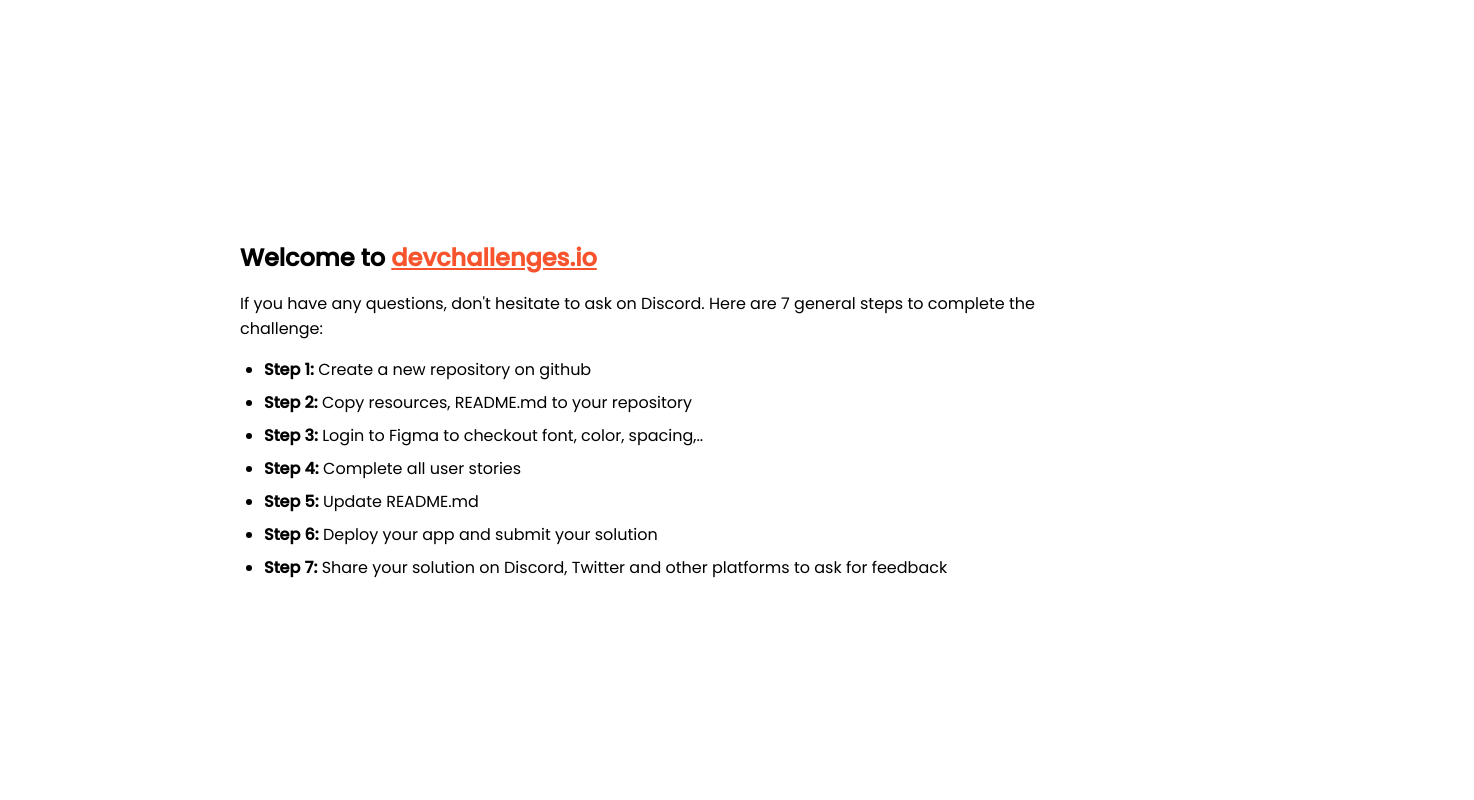
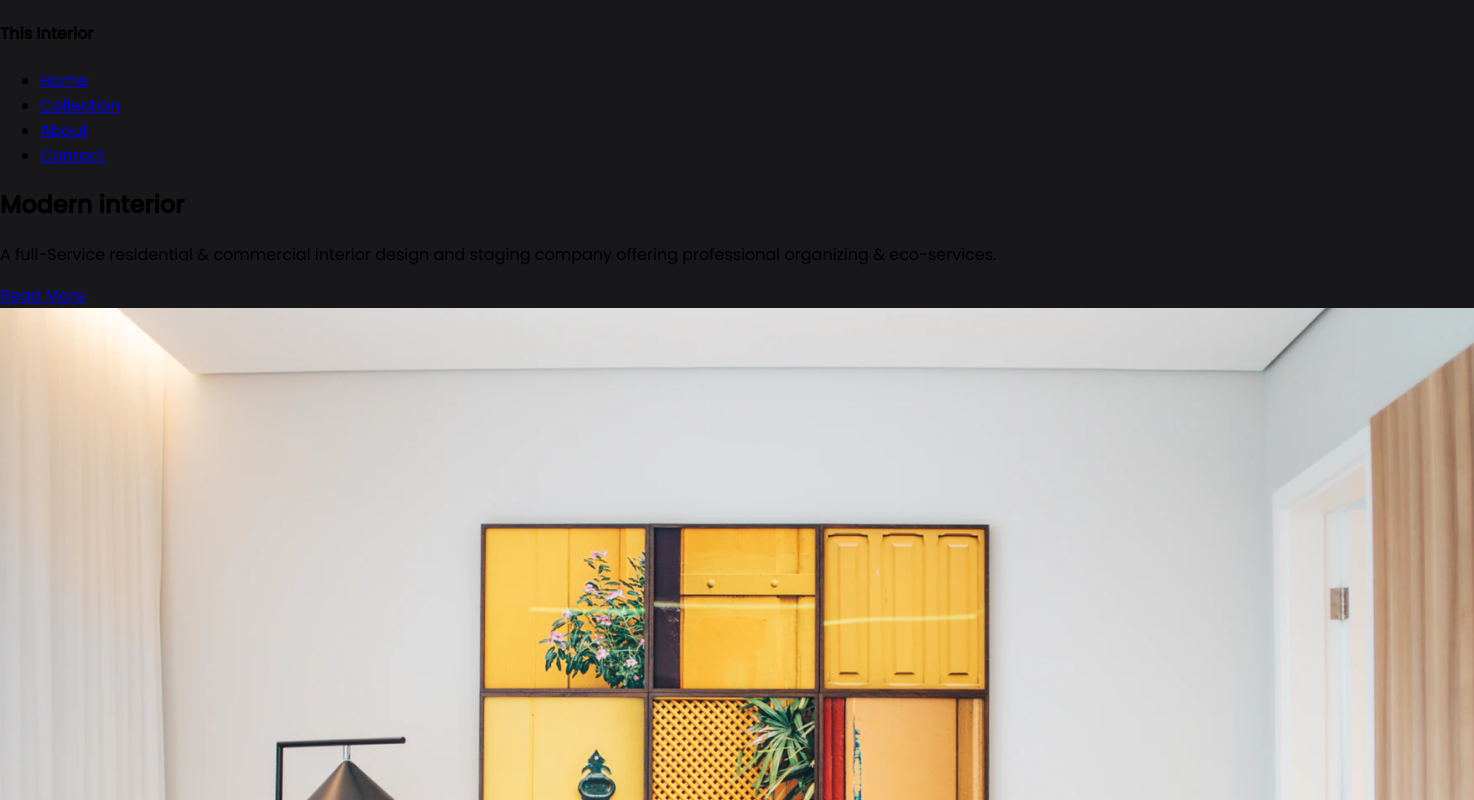
Before and after one commit to mariovarela99/interior_consultant_challenge, a plain HTML site: page index.html in a window 1280 px wide. Shown: the top 800 px of the page, 1474 px wide, since content can reach past the window. Drawn offline with Linux system fonts and the light colour scheme.

Commit message:
:truck: Order FIles and Get Starting with basic HTMl and Basic CSS

```diff
--- /dev/null
+++ b/assets/styles/styles.scss
@@ -0,0 +1,14 @@
+body {
+  font-family: "Poppins", sans-serif;
+  background: #181719;
+}
+
+* {
+  box-sizing: border-box;
+}
+
+body,
+html {
+  margin: 0;
+  padding: 0;
+}
--- a/index.html
+++ b/index.html
@@ -8,7 +8,7 @@
   maximum-scale=5"
     />
 
-    <link rel="icon" href="devchallenges.png" />
+    <link rel="icon" href="./assets/images/devchallenges.png" />
 
     <link
       rel="shortcut icon"
@@ -21,75 +21,56 @@
       rel="stylesheet"
     />
 
-    <title>Devchallenges</title>
-
-    <style>
-      body {
-        font-family: "Poppins", sans-serif;
-      }
-
-      ul {
-        padding-left: 24px;
-      }
-
-      li {
-        margin-bottom: 8px;
-      }
-
-      .welcome {
-        max-width: 800px;
-        margin: 0 auto;
-      }
-
-      .welcome-text {
-        margin-top: 30vh;
-        font-weight: 500;
-      }
-
-      .welcome-text p {
-        font-size: 1rem;
-        font-weight: 400;
-      }
-
-      .welcome-text h1 {
-        font-size: 1.5rem;
-      }
-
-      .welcome-text a {
-        color: #f7542e;
-      }
-    </style>
+    <title>Interior Consultant Challenge</title>
+    <link rel="stylesheet" href="./assets/styles/styles.css" />
   </head>
   <body>
-    <div class="welcome">
-      <div class="welcome-text">
-        <h1>
-          Welcome to
-          <a href="https://devchallenges.io/" target="_blank"
-            >devchallenges.io</a
-          >
-        </h1>
+    <div id="root">
+      <header class="main-header">
+        <h4>This Interior</h4>
+        <nav class="main-header-nav">
+          <ul>
+            <li><a href="#"> Home </a></li>
+            <li><a href="#"> Collection </a></li>
+            <li><a href="#"> About </a></li>
+            <li><a href="#"> Contact </a></li>
+          </ul>
+        </nav>
+      </header>
 
-        <p>
-          If you have any questions, don't hesitate to ask on Discord. Here are
-          7 general steps to complete the challenge:
-        </p>
-      </div>
+      <main class="main-main">
+        <section class="main-section">
+          <div>
+            <h2>Modern interior</h2>
+            <p>
+              A full-Service residential & commercial interior design and
+              staging company offering professional organizing & eco-services.
+            </p>
 
-      <ul>
-        <li><b>Step 1:</b> Create a new repository on github</li>
-        <li><b>Step 2:</b> Copy resources, README.md to your repository</li>
-        <li>
-          <b>Step 3:</b> Login to Figma to checkout font, color, spacing,..
-        </li>
-        <li><b>Step 4:</b> Complete all user stories</li>
-        <li><b>Step 5:</b> Update README.md</li>
-        <li><b>Step 6:</b> Deploy your app and submit your solution</li>
-        <li>
-          <b>Step 7:</b> Share your solution on Discord, Twitter and other
-          platforms to ask for feedback
-        </li>
-      </ul>
+            <a href="#"> Read More </a>
+          </div>
+          <div>
+            <div>
+              <img src="./assets/images/photo1.png" alt="" />
+              <article>
+                <div>
+                  <img src="./assets/images/photo2.png" alt="" />
+                  <div>
+                    <strong>Aliza Webber</strong>
+                    <span>Interior designer</span>
+                  </div>
+                </div>
+
+                <h3>Designed in 2020 by Aliza Webber</h3>
+              </article>
+            </div>
+          </div>
+        </section>
+      </main>
+
+      <footer class="main-footer">
+        <p>created by mariovarela99 - devChallenges.io</p>
+      </footer>
     </div>
   </body>
 </html>
```
Also changed, not shown: assets/images/devchallenges.png (renamed from devchallenges.png), assets/images/photo1.png (renamed from photo1.png), assets/images/photo2.png (renamed from photo2.png), assets/styles/styles.css (added), 1 other file.
